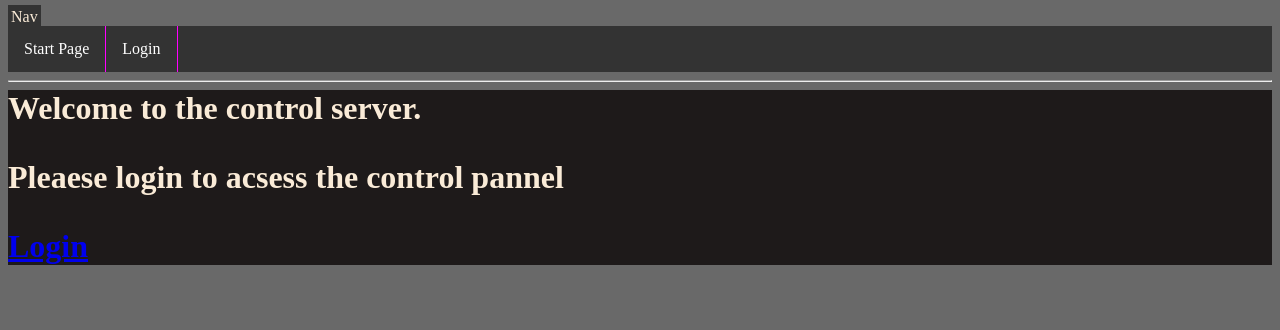
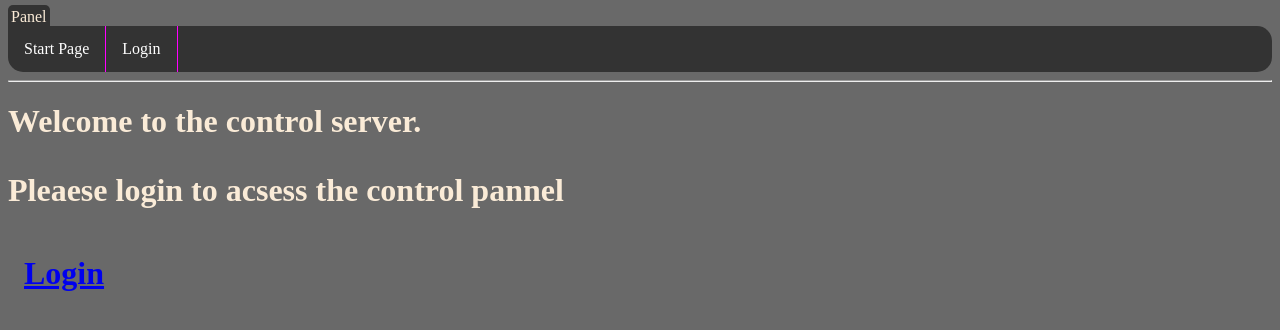
Before and after one commit to RSL2003/chandelier-web-page-server, a Flask app: page / in a window 1280 px wide. Shown: the top 330 px of the page. Run offline with Flask 2, Linux system fonts and the light colour scheme; some libraries are stand-ins or nearby versions.

Commit message:
updated css files.
Signed-off-by: RSL <rsl@venomcraft.win>

```diff
--- a/static/styles/base.css
+++ b/static/styles/base.css
@@ -1,21 +1,10 @@
-La { text-align: right;
-	list-style-type: none;
-	font-size-adjust: auto;
-	margin: 0;
-	padding: 3;
-	overflow: hidden;
-	background-color:#333;
-	color: antiquewhite;
-
-
-
-}
 ul {
   list-style-type: none;
   margin: 0;
   padding: 0;
   overflow: hidden;
   background-color: #333;
+    border-radius: 0px 15px 15px 15px;
 }
 
 li {
@@ -42,8 +31,19 @@ li {
   border-right: 1px groove #ff00ff;
 }
 body {
-	background-color:dimgray;
-	color:antiquewhite;
+    background-color: dimgray;
+    color: antiquewhite;
+}
+
+La { text-align: right;
+	list-style-type: none;
+	font-size-adjust: auto;
+	margin: 0;
+	padding: 3;
+	overflow: hidden;
+	background-color:#333;
+	color: antiquewhite;
+	  border-radius: 5px 5px 0px 0px;
 
 
 }
--- a/static/styles/index.css
+++ b/static/styles/index.css
@@ -1,18 +1,27 @@
 /* CSS Document */
-h1 {
-	background-color: #1E1A1A;
-	margin: auto;
-}
 .center {
   margin: auto;
   width: 50%;
   border: 3px solid #55E4FF;
   padding: 10px;
 }
+
 log {
-  list-style-type: none;
-  margin: 0;
-  padding: 0;
-  overflow: hidden;
-  background-color: #333;
+  float: left;
 }
+
+log div {
+  display: block;
+  color: white;
+  text-align: center;
+  padding: 14px 16px;
+  text-decoration: none;
+}
+
+/* Change the link color to #111 (black) on hover */
+log div a:hover {
+  background-color: mediumpurple;
+}
+.active {
+  background-color: #87CEFA;
+}
--- a/static/styles/login.css
+++ b/static/styles/login.css
@@ -1,10 +1,8 @@
 /* CSS Document */
 body{
 	background-color: #1E1A1A;
-	margin: auto;
 }
 .center {
-  margin: auto;
   width: 50%;
   border: 3px solid #55E4FF;
   padding: 10px;
--- a/templates/html/base.html
+++ b/templates/html/base.html
@@ -9,7 +9,7 @@
 </head>
 <body><!--navigation bar-->
 <div>
-	<La>Nav</La>
+	<La>Panel</La>
     <ul>
         <li><a href="{{ url_for('index') }}">Start Page </a></li>
         <li><a href="{{ url_for('login') }}">Login</a></li>
```
